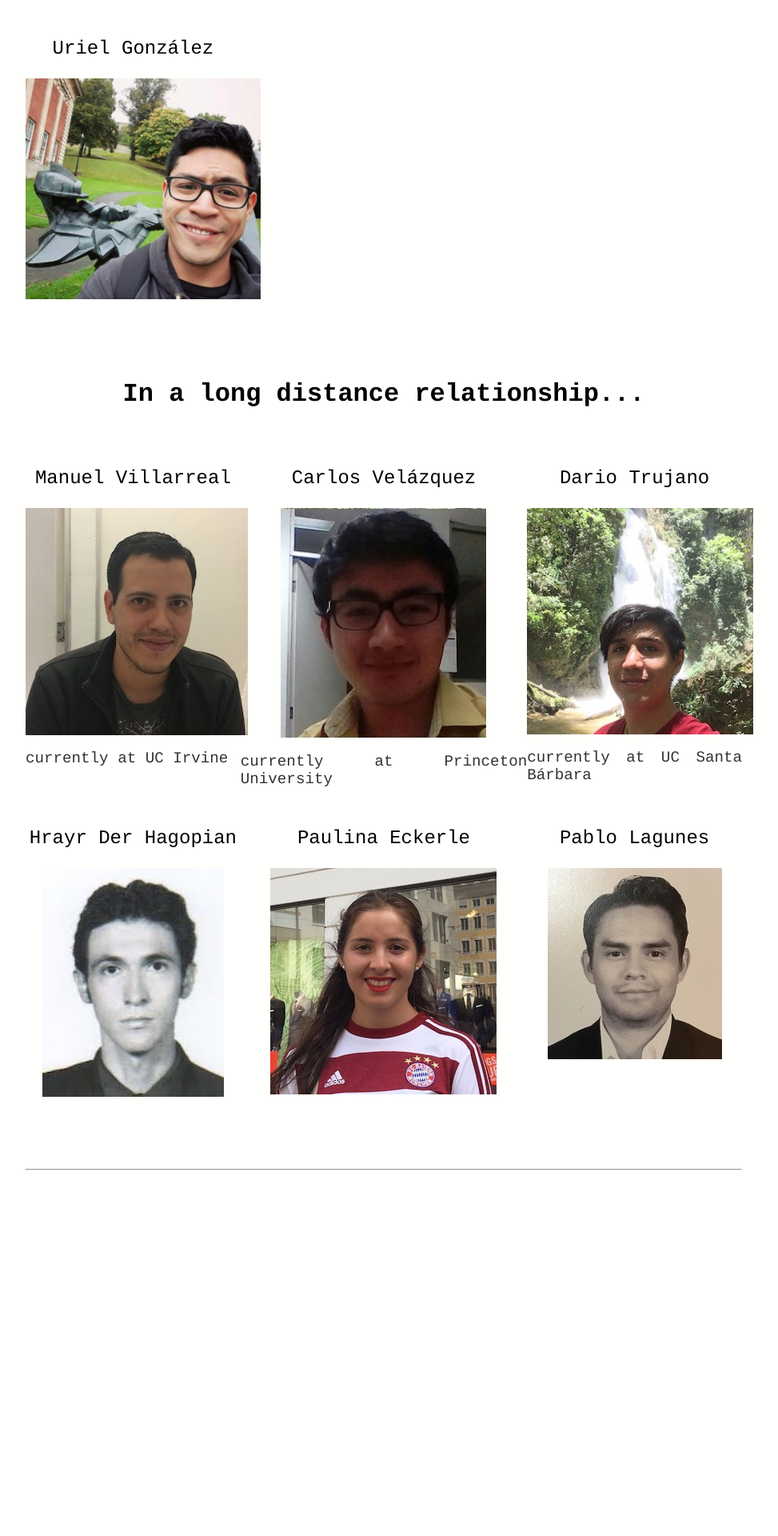
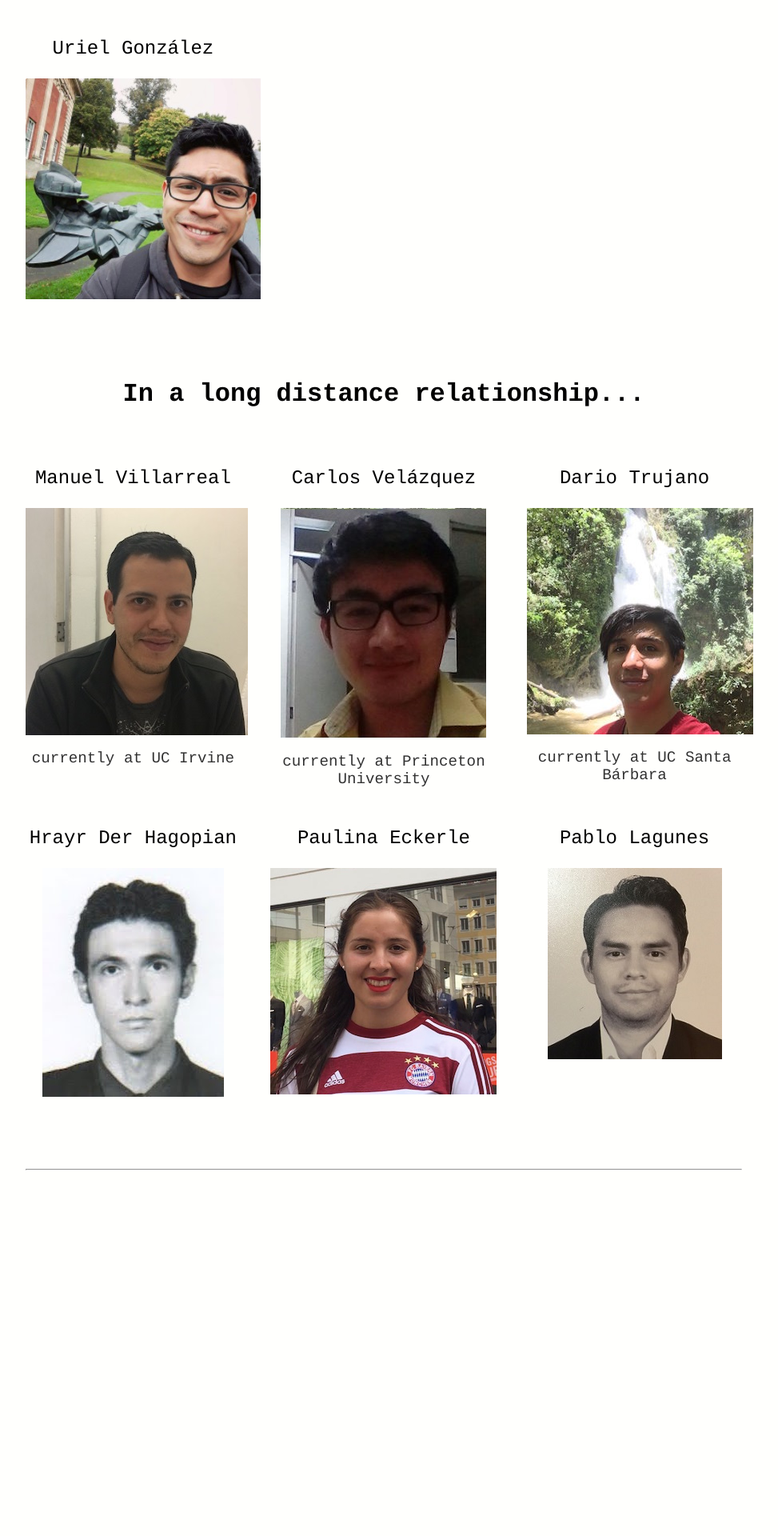
Before and after one commit to BouzasLab25/bouzaslab25.github.io, a Jekyll site: the page built from people/index.html, in a window 1280 px wide. Shown: the part 1899-3819 px from the top of the page at 80% size, without its empty margins (160-1133 px from the left). Built offline with Jekyll 4.4.1, drawn with Linux system fonts in a browser that asks for light colours.

Commit message:
Update index.html

```diff
--- a/people/index.html
+++ b/people/index.html
@@ -68,19 +68,19 @@ title: Lab25 Members
   <div class="left">
 	     <p><a class='lu' href="/people/manuel.html">Manuel Villarreal</a></p>
 	      <a href="/people/manuel.html"><img class="displayed" src="/images/Manuel.jpg" /></a>
-	  <p class='text'>currently at UC Irvine</p>
+	  <p class='text' style="text-align: center;">currently at UC Irvine</p>
   </div>
 
   <div class="center">
 	<p><a class='lu' href="/people/carlos.html">Carlos Velázquez</a></p>
 	  <a href="/people/carlos.html"><img class="displayed" src="/images/Carlos.jpg" /></a>
-	  <p class='text'>currently at Princeton University</p>
+	  <p class='text' style="text-align: center;">currently at Princeton University</p>
    </div>
 
   <div class="right" >
    <p><a class='lu' href="/people/dario.html">Dario Trujano</a></p>
 	  <a href="/people/dario.html"><img class="displayed" src="/images/dario.jpg" /></a>
-	  <p class='text'>currently at UC Santa Bárbara</p>
+	  <p class='text' style="text-align: center;">currently at UC Santa Bárbara</p>
   </div>
 
   <div class="left">
```
